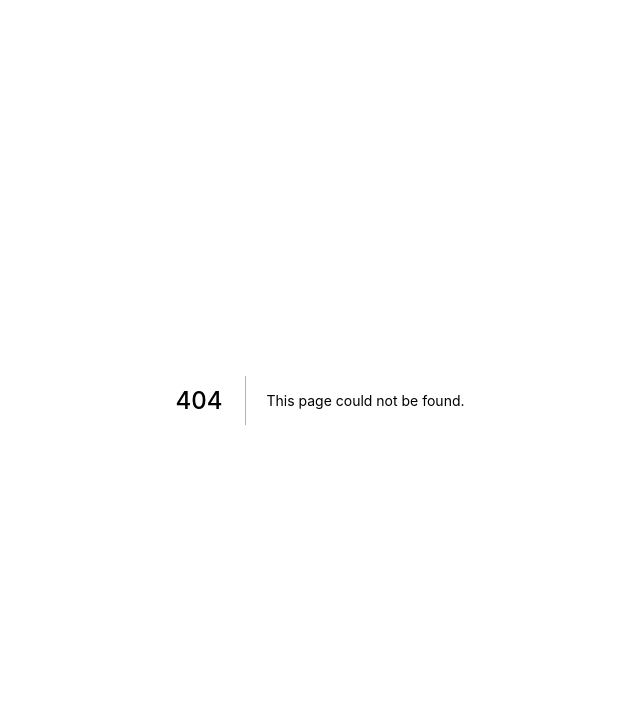
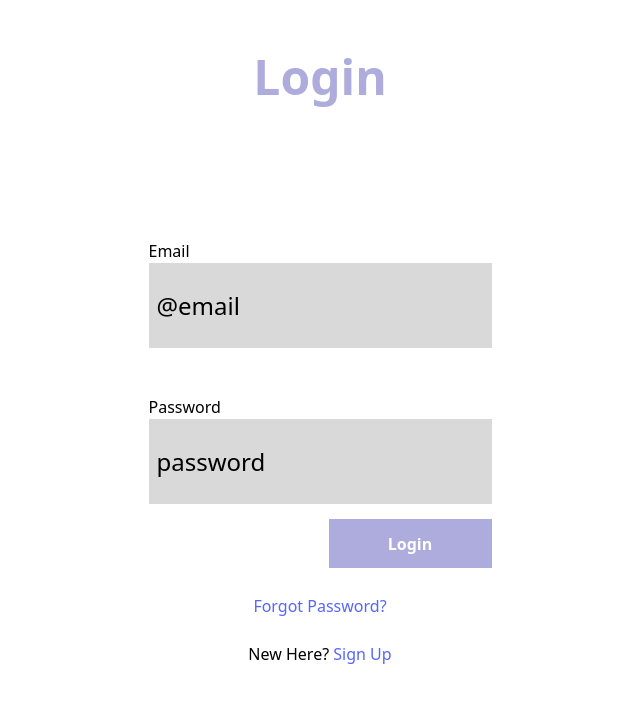
Before and after one commit to PatersonMichael/fitness-tracker-app, a Next.js app in the folder web/: page /loginOLD in a window 1280 px wide. Before the commit this address had no page. Shown: the top 702 px of the page, without its empty margins (320-960 px from the left). Built offline with nearby package versions, Linux system fonts and the light colour scheme.

Commit message:
added form validation to login

```diff
--- a/web/package.json
+++ b/web/package.json
@@ -11,10 +11,13 @@
   "dependencies": {
     "axios": "^0.27.2",
     "cookie": "^0.5.0",
+    "formik": "^2.2.9",
+    "joi": "^17.6.1",
     "jwt-decode": "^3.1.2",
     "next": "^12.3.0",
     "react": "^18.2.0",
-    "react-dom": "^18.2.0"
+    "react-dom": "^18.2.0",
+    "yup": "^0.32.11"
   },
   "devDependencies": {
     "@types/cookie": "^0.5.1",
--- a/web/pages/login.tsx
+++ b/web/pages/login.tsx
@@ -1,69 +1,67 @@
 import Link from "next/link";
-import React, { useContext, useState } from "react";
+import { useState, useEffect } from "react";
+import { IUserAuthDataRequest } from "../@types/IUserAuthData";
+import { validateLogin } from "../validators/validator";
+import authService from "./api/services/auth.service";
 import { useRouter } from "next/router";
-import { IUserAuthDataRequest } from "../@types/IUserAuthData";
-import axios from "axios";
-import authService from "./api/services/auth.service";
-// import axios from "axios";
+import { unstable_renderSubtreeIntoContainer } from "react-dom";
 
-const Login = () => {
-  // need to useState to collect data, then pass data
-  // to UserProfileService in order to authenticateUser
-  // need onChange attributes on each input to add new value to data.
-  const router = useRouter();
-
-  const initialState: IUserAuthDataRequest = {
+function LoginRefactor() {
+  const initialValues: IUserAuthDataRequest = {
     emailAddress: "",
     password: "",
   };
-  const [data, setData] = useState(initialState);
-  // const { authenticateUser } = new UserProfileService();
+
+  const router = useRouter();
+
+  const [formValues, setFormValues] = useState(initialValues);
+  const [formErrors, setFormErrors] = useState({});
+  const [isLogging, setIsLogging] = useState(false);
+
+  const [credentialStatus, setCredentialStatus] = useState("");
 
   const handleChange = (e: any) => {
-    setData({
-      ...data,
-      [e.target.name]: e.target.value,
-    });
+    const { name, value } = e.target;
+    setFormValues({ ...formValues, [name]: value });
   };
 
-  const handleSubmit = async (e: any) => {
+  const handleSubmit = (e: any) => {
     e.preventDefault();
-    console.log(data);
-
-    try {
-      authService.login(data);
-      console.log("submitted");
+    setIsLogging(true);
+    const { error, value } = validateLogin(formValues);
+    if (error) {
+      console.log(error);
+      setCredentialStatus("Invalid Credentials");
+      setIsLogging(false);
+    } else {
+      console.log(value);
+      setCredentialStatus("Success!");
+      authService.login(value);
       router.push("/dashboard");
-    } catch (error) {
-      console.log(error);
-      console.log("an error has occurred");
-    }
-  };
-
-  const handleCheckUser = async (e: any) => {
-    e.preventDefaut();
-    try {
-      const user = await axios.get("/api/middleware/auth");
-    } catch (error) {
-      console.log(error);
     }
   };
 
   return (
+    <div>
       <div className="container mx-auto flex flex-col items-center">
+        {/* <pre>{JSON.stringify(formValues, undefined, 2)}</pre> */}
         <div className="text-primary font-Poppins font-bold text-[48px] mt-[41px]">
           Login
         </div>
-      <form className="flex flex-col mt-[126px]">
+        <p className="text-red-700 font-Inter font-bold absolute mt-[30vh]">
+          {credentialStatus}
+        </p>
+        <form className="flex flex-col mt-[126px]" onSubmit={handleSubmit}>
           <label htmlFor="loginEmail">Email</label>
           <input
             className="bg-boxGrey w-[343px] h-[85px] placeholder-black text-[24px] p-2 font-Inter"
             type="email"
-          value={data.emailAddress}
-          onChange={handleChange}
             name="emailAddress"
             id="loginEmail"
+            value={formValues.emailAddress}
+            onChange={handleChange}
             placeholder="@email"
+            disabled={isLogging}
           />
           <label htmlFor="loginPass" className="mt-[47px]">
             Password
@@ -71,17 +69,17 @@ const Login = () => {
           <input
             className="bg-boxGrey w-[343px] h-[85px] placeholder-black text-[24px] p-2 font-Inter"
             type="password"
-          value={data.password}
-          onChange={handleChange}
             name="password"
             id="loginPass"
+            value={formValues.password}
+            onChange={handleChange}
             placeholder="password"
+            disabled={isLogging}
           />
           <div className="flex justify-end">
             <button
               className="bg-primary text-white font-Inter font-bold w-[163px] h-[49px] mt-[15px]"
-            // type="submit"
-            onClick={handleSubmit}
+              disabled={isLogging}
             >
               Login
             </button>
@@ -102,7 +100,8 @@ const Login = () => {
           </p>
         </div>
       </div>
+    </div>
   );
-};
+}
 
-export default Login;
+export default LoginRefactor;
--- /dev/null
+++ b/web/pages/loginOLD.tsx
@@ -0,0 +1,109 @@
+import Link from "next/link";
+import React, { useContext, useState } from "react";
+import { useRouter } from "next/router";
+import { IUserAuthDataRequest } from "../@types/IUserAuthData";
+import axios from "axios";
+import authService from "./api/services/auth.service";
+// import axios from "axios";
+
+const Login = () => {
+  // need to useState to collect data, then pass data
+  // to UserProfileService in order to authenticateUser
+  // need onChange attributes on each input to add new value to data.
+  const router = useRouter();
+
+  const initialState: IUserAuthDataRequest = {
+    emailAddress: "",
+    password: "",
+  };
+  const [data, setData] = useState(initialState);
+  // const { authenticateUser } = new UserProfileService();
+
+  const handleChange = (e: any) => {
+    setData({
+      ...data,
+      [e.target.name]: e.target.value,
+    });
+  };
+
+  const handleSubmit = async (e: any) => {
+    e.preventDefault();
+    console.log(data);
+    const invalid = "";
+
+    try {
+      authService.login(data);
+      router.push("/dashboard");
+    } catch (error) {
+      console.log(error);
+      console.log(error);
+      return invalid;
+    }
+  };
+
+  const handleCheckUser = async (e: any) => {
+    e.preventDefaut();
+    try {
+      const user = await axios.get("/api/middleware/auth");
+    } catch (error) {
+      console.log(error);
+    }
+  };
+
+  return (
+    <div className="container mx-auto flex flex-col items-center">
+      <div className="text-primary font-Poppins font-bold text-[48px] mt-[41px]">
+        Login
+      </div>
+      <form className="flex flex-col mt-[126px]">
+        <label htmlFor="loginEmail">Email</label>
+        <input
+          className="bg-boxGrey w-[343px] h-[85px] placeholder-black text-[24px] p-2 font-Inter"
+          type="email"
+          value={data.emailAddress}
+          onChange={handleChange}
+          name="emailAddress"
+          id="loginEmail"
+          placeholder="@email"
+        />
+        <label htmlFor="loginPass" className="mt-[47px]">
+          Password
+        </label>
+        <input
+          className="bg-boxGrey w-[343px] h-[85px] placeholder-black text-[24px] p-2 font-Inter"
+          type="password"
+          value={data.password}
+          onChange={handleChange}
+          name="password"
+          id="loginPass"
+          placeholder="password"
+        />
+        <div className="flex justify-end">
+          <button
+            className="bg-primary text-white font-Inter font-bold w-[163px] h-[49px] mt-[15px]"
+            // type="submit"
+            onClick={handleSubmit}
+          >
+            Login
+          </button>
+        </div>
+      </form>
+      <div className="flex flex-col mt-[26px]">
+        <a
+          className="font-inter text-[16px] text-secondary text-center"
+          href="#"
+        >
+          Forgot Password?
+        </a>
+        <p className="mt-[24px]">
+          New Here?{" "}
+          <span className="font-inter text-[16px] text-secondary text-center">
+            <Link href="/signup">Sign Up</Link>
+          </span>
+        </p>
+      </div>
+    </div>
+  );
+};
+
+export default Login;
--- /dev/null
+++ b/web/validators/validator.ts
@@ -0,0 +1,16 @@
+import Joi from "joi";
+import { IUserAuthDataRequest } from "../@types/IUserAuthData";
+
+const validator = (schema: any) => (payload: any) =>
+  schema.validate(payload, { abortEarly: false });
+
+const signUpSchema = Joi.object<IUserAuthDataRequest>({
+  emailAddress: Joi.string()
+    .required()
+    .lowercase()
+    .email({ tlds: false })
+    .max(320),
+  password: Joi.string().required().max(72).min(8),
+});
+
+export const validateLogin = validator(signUpSchema);
```
Also changed, not shown: 2 other files (tests, documents, lock files or other folders). Lines whose indentation alone changed are shown as unchanged.
